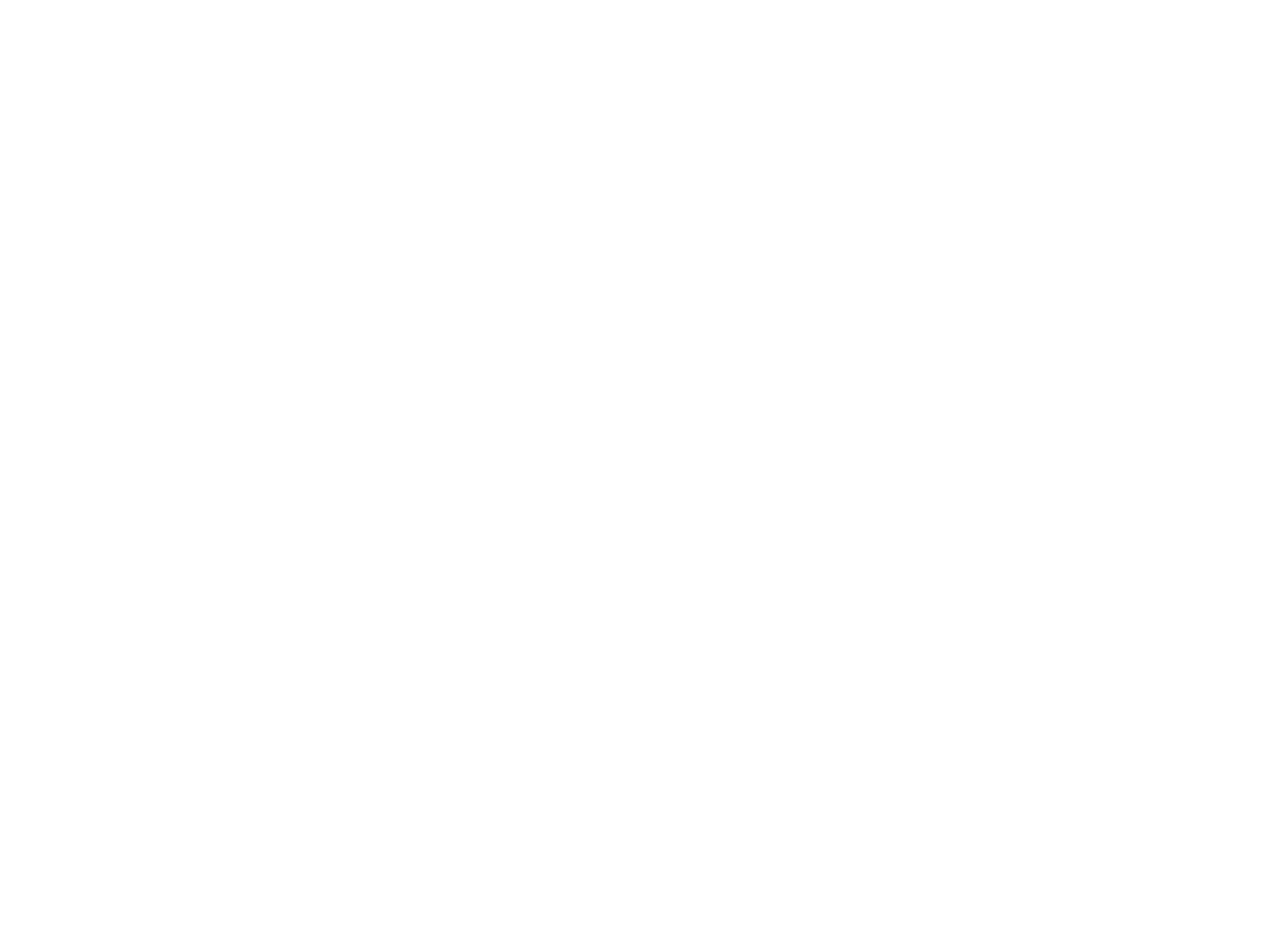
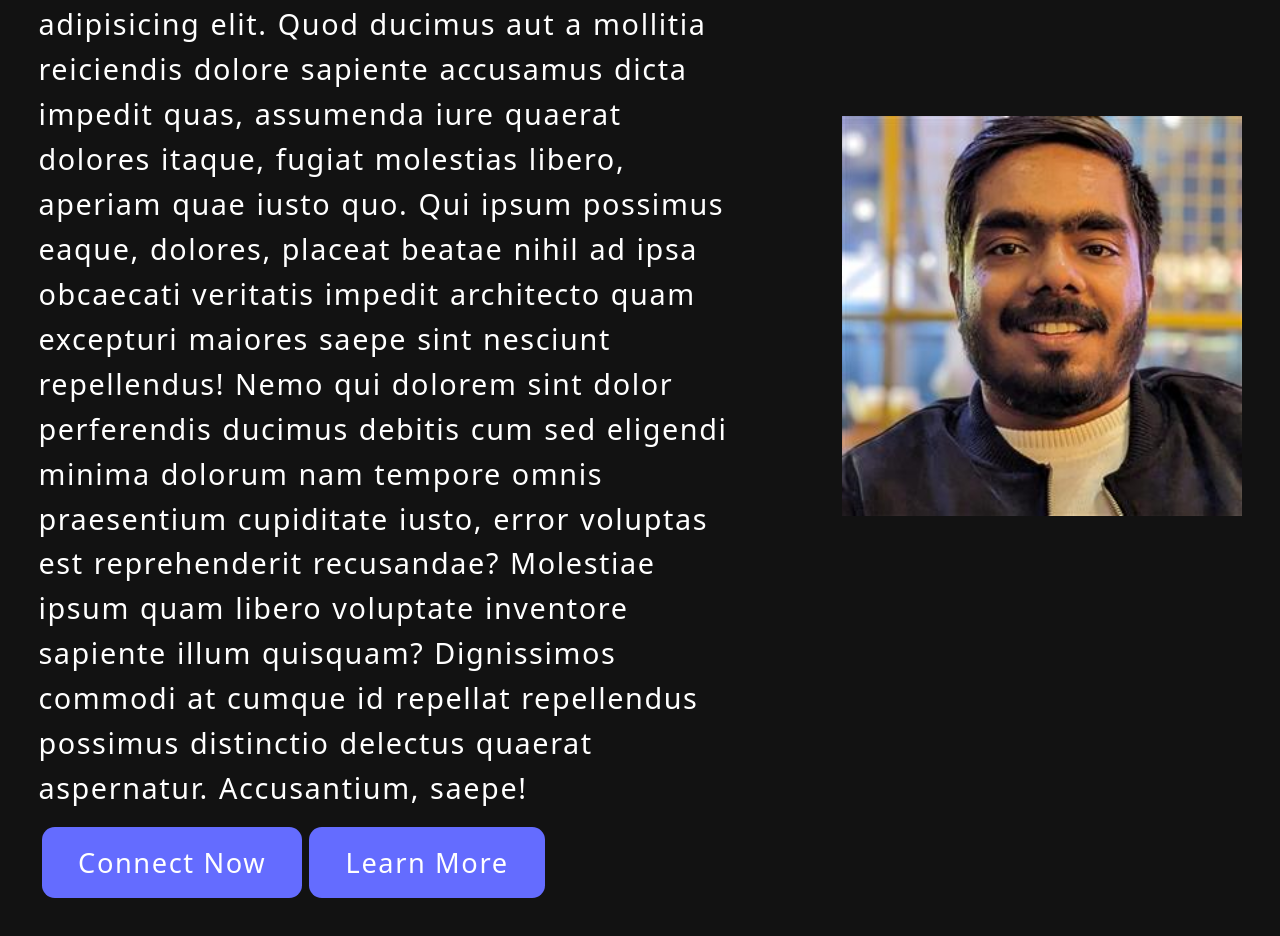
Before and after one commit to Vishal2970/Rivision, a React (Create React App) app: page / in a window 1280 px wide. Shown: the part 524-1460 px from the top of the page. Before the commit the page ends 800 px from the top, so only its background shows below. Built offline with nearby package versions, Linux system fonts and the light colour scheme.

Commit message:
home fixed css working

```diff
--- a/src/Pages/Home.jsx
+++ b/src/Pages/Home.jsx
@@ -1,3 +1,43 @@
-export const Home =() => {
-    return <h1> Hello Home Page </h1>;
+export const Home = () => {
+  return (
+    <>
+      <main>
+        <section className="section-hero">
+          <div className="container grid grid-two-cols">
+            <div className="hero-content">
+              <p>Hello This is vishal</p>
+              <h1>Welcome to my website</h1>
+              <p>
+                Lorem ipsum dolor sit, amet consectetur adipisicing elit. Quod
+                ducimus aut a mollitia reiciendis dolore sapiente accusamus
+                dicta impedit quas, assumenda iure quaerat dolores itaque,
+                fugiat molestias libero, aperiam quae iusto quo. Qui ipsum
+                possimus eaque, dolores, placeat beatae nihil ad ipsa obcaecati
+                veritatis impedit architecto quam excepturi maiores saepe sint
+                nesciunt repellendus! Nemo qui dolorem sint dolor perferendis
+                ducimus debitis cum sed eligendi minima dolorum nam tempore
+                omnis praesentium cupiditate iusto, error voluptas est
+                reprehenderit recusandae? Molestiae ipsum quam libero voluptate
+                inventore sapiente illum quisquam? Dignissimos commodi at cumque
+                id repellat repellendus possimus distinctio delectus quaerat
+                aspernatur. Accusantium, saepe!
+              </p>
+              <div className="btn btn-group">
+                <a className='home-btn' href="/contact">
+                  <button className="btn">Connect now</button>
+                </a>
+                <a className='home-btn' href="/services">
+                  <button className="btn">Learn More</button>
+                </a>
+              </div>
+            </div>
+{/* Images */}
+            <div className="hero-image">
+                <img src="/Image/TR00081.jpg" alt="Home-pic" width={400} height={400}/>
+            </div>
+          </div>
+        </section>
+      </main>
+    </>
+  );
 };
--- a/src/Pages/Login.jsx
+++ b/src/Pages/Login.jsx
@@ -1,41 +1,43 @@
 import { useState } from "react";
 
-export const Login =() => {
-   const [user,setUser]=useState({
-    email:"",
-    password:"",
+export const Login = () => {
+  const [user, setUser] = useState({
+    email: "",
+    password: "",
   });
-   const handleSubmit = (e) =>{
+  const handleSubmit = (e) => {
     e.preventDefault();
     console.log(user);
-   }
-   const handleInput =(e) =>{
+  };
+  const handleInput = (e) => {
     // console.log(e);
     let name = e.target.name;
     let value = e.target.value;
     console.log(value);
     setUser({
       ...user,
-        [name]:value
-
-    })
-   }
-    return <>
+      [name]: value,
+    });
+  };
+  return (
+    <>
       <section>
         <main>
           <div className="section-login">
             <div className="container grid grid-two-cols">
               <div className="login-image">
-                        <img src="/Image/login.png" alt="My pic"  /* for your pic TR00081.jpg*/
+                <img
+                  src="/Image/login.png"
+                  alt="My pic" /* for your pic TR00081.jpg*/
                   width={500}
                   height={500}
                 />
               </div>
               <div className="login-form">
                 <h1 className="main-heading mb-3">login form</h1>
-                        <br/>
+                <br />
 
-                        <form  onSubmit={handleSubmit}>
+                <form onSubmit={handleSubmit}>
                   <div>
                     <label htmlFor="email">email</label>
                     <input
@@ -62,12 +64,15 @@
                       onChange={handleInput}
                     />
                   </div>
-                            <button type="submit"className="btn btn-submit">Login Now</button>
+                  <button type="submit" className="btn btn-submit">
+                    Login Now
+                  </button>
                 </form>
               </div>
             </div>
           </div>
         </main>
       </section>
-    </>;
+    </>
+  );
 };
--- a/src/index.css
+++ b/src/index.css
@@ -16,8 +16,114 @@
 margin: 0;
 padding: 0;
 box-sizing: border-box;
+font-family: Urbanist, system-ui, Avenir, Helvetica,Arial, Helvetica, sans-serif;
+color-scheme: dark;  /* for according to your display use light dard */
 }
+
+:root{
+  --bg-color:#ee463a;
+  --btn-color:#646cff;
+  --dark-color:#242424;
+  --helper-color:#99b9ff;
+
+}
+
+
 
 html{
   font-size: 100%;
 }
+
+
+/* applied every where */
+body{
+  margin: 0;
+  min-width: 32rem;
+  min-height: 100vh;
+}
+h1{
+  font-size: 5.4rem;
+  line-height: 1.1;
+  font-weight: bold;
+}
+
+p,
+li,
+label,
+input,
+textarea {
+  font-size: 1.8rem;
+  line-height: 1.56;
+  letter-spacing: 0.1rem;
+  word-spacing: 0.06rem;
+}
+
+a{
+  font-weight: 500;
+  font-size: 1.8rem;
+  letter-spacing: 0.1rem;
+  color: #ee463a;
+  text-decoration: inherit;
+}
+
+li{
+  list-style: none;
+}
+
+.container{
+  max-width: 140rem;
+  padding: 4rem 2.4rem;
+  margin: 0 auto;
+}
+
+.grid{
+  display: grid;
+  gap: 6.4rem;
+}
+
+.grid-two-cols{
+  grid-template-columns: repeat(2,1fr);
+}
+
+/* resusable components */
+
+button{
+  text-transform: capitalize;
+  padding: 1rem 2.2rem;
+  font-size: 1.7rem;
+  font-weight: 500;
+  background-color: var(--btn-color);
+  border-radius: 0.8rem;
+  -webkit-border-radius:0.8rem;
+  -moz-border-radius:0.8rem;
+  -ms-border-radius:0.8rem;
+  -o-border-radius:0.8rem;
+  border: .1rem solid transparent;
+  cursor: pointer;
+  letter-spacing: 0.1rem;
+  transition: border-color 0.3s;
+  margin: 1rem 0.22rem;
+}
+
+/* state rule means changing after hover */
+
+button:hover{
+  box-shadow:inset 0 0 0 0.2rem var(--bg-color) ;
+  /* border: 0.2rem solid #fff; */
+}
+
+a:hover,
+a.active{
+  color: var(--btn-color);
+}
+
+
+/*
+hero section
+*/
+
+.section-hero{
+  & .grid{
+    align-items: center;
+  }
+}
```
Lines whose indentation alone changed are shown as unchanged.
